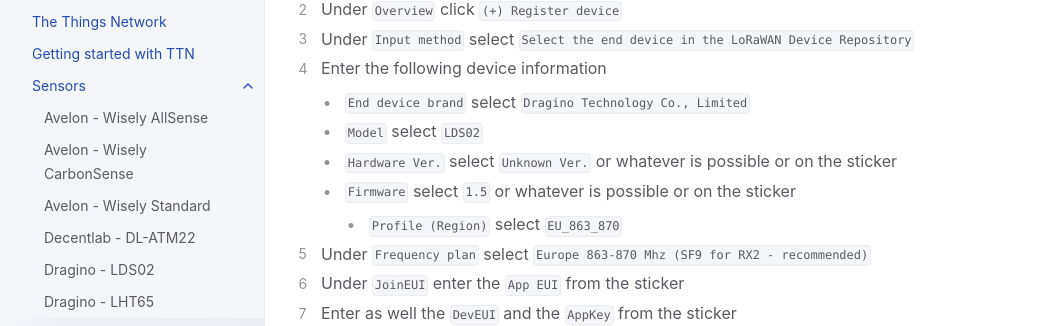
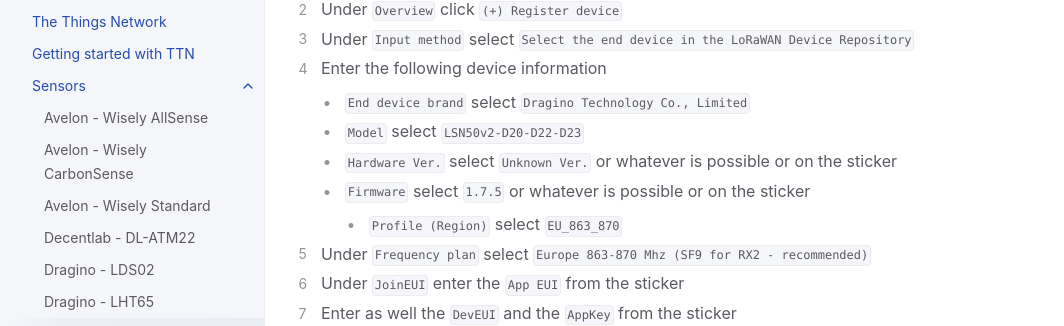
Before and after one commit to hslu-ige-laes/lora-devices-ttn, a Jekyll site: the page built from docs/sensors/dragino-lsn50v2-d23.md, in a window 1280 px wide and 900 px high, scrolled down 2169 px. Shown: the part 134-460 px from the top of the window, without its empty margins (107-1171 px from the left). Built offline with Jekyll 4.4.1, drawn with Linux system fonts in a browser that asks for light colours.

Commit message:
Update dragino-lsn50v2-d23.md

```diff
--- a/docs/sensors/dragino-lsn50v2-d23.md
+++ b/docs/sensors/dragino-lsn50v2-d23.md
@@ -72,9 +72,9 @@ Out of the factory the device is switched off. To power on the LSN50v2-D20, open
 3. Under `Input method` select `Select the end device in the LoRaWAN Device Repository`
 4. Enter the following device information
    - `End device brand` select `Dragino Technology Co., Limited`
-   - `Model` select `LDS02`
+   - `Model` select `LSN50v2-D20-D22-D23`
    - `Hardware Ver.` select `Unknown Ver.` or whatever is possible or on the sticker
-   - `Firmware` select `1.5` or whatever is possible or on the sticker
+   - `Firmware` select `1.7.5` or whatever is possible or on the sticker
 	 - `Profile (Region)` select `EU_863_870`
 5. Under `Frequency plan` select `Europe 863-870 Mhz (SF9 for RX2 - recommended)`
 6. Under `JoinEUI` enter the `App EUI` from the sticker
```
